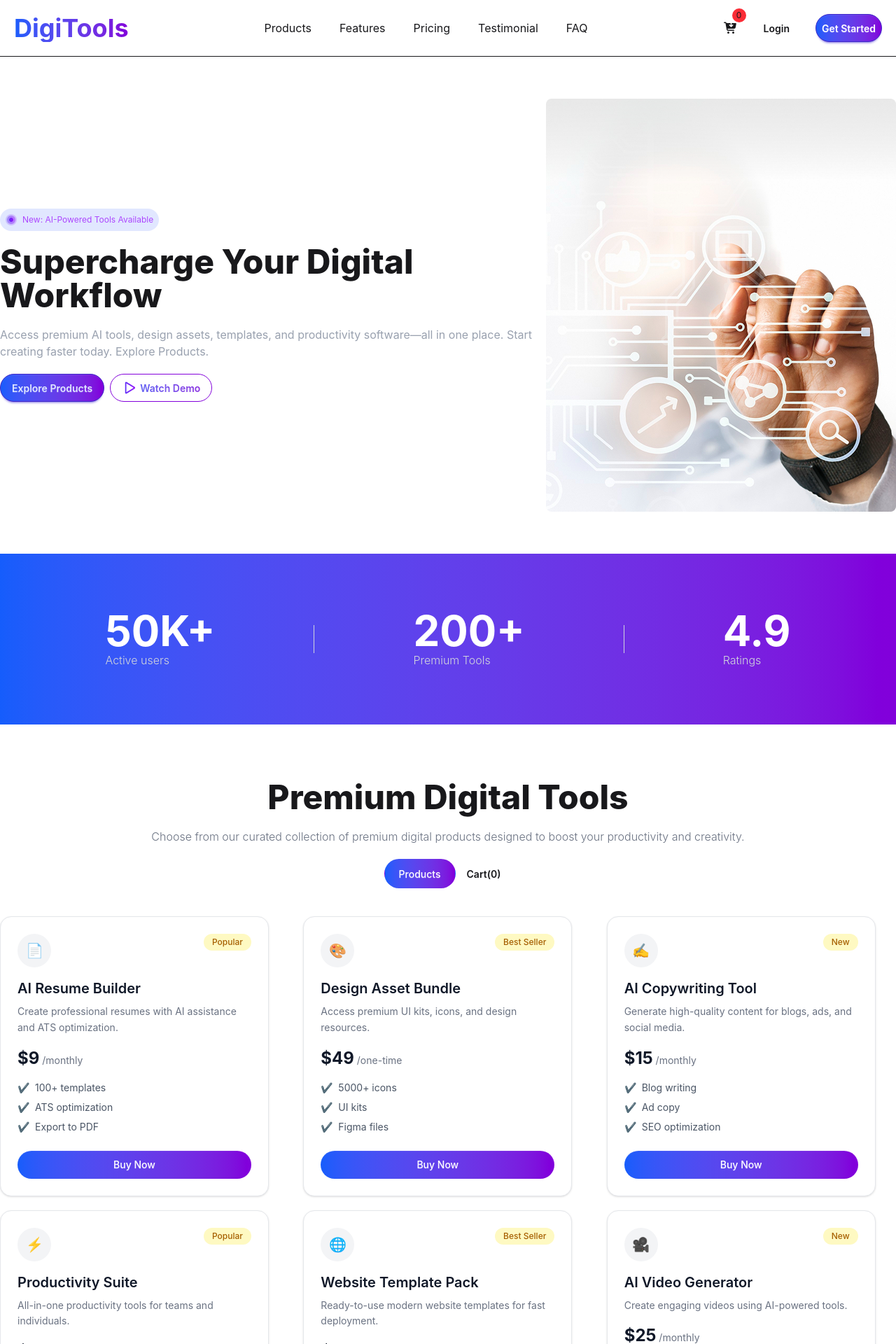
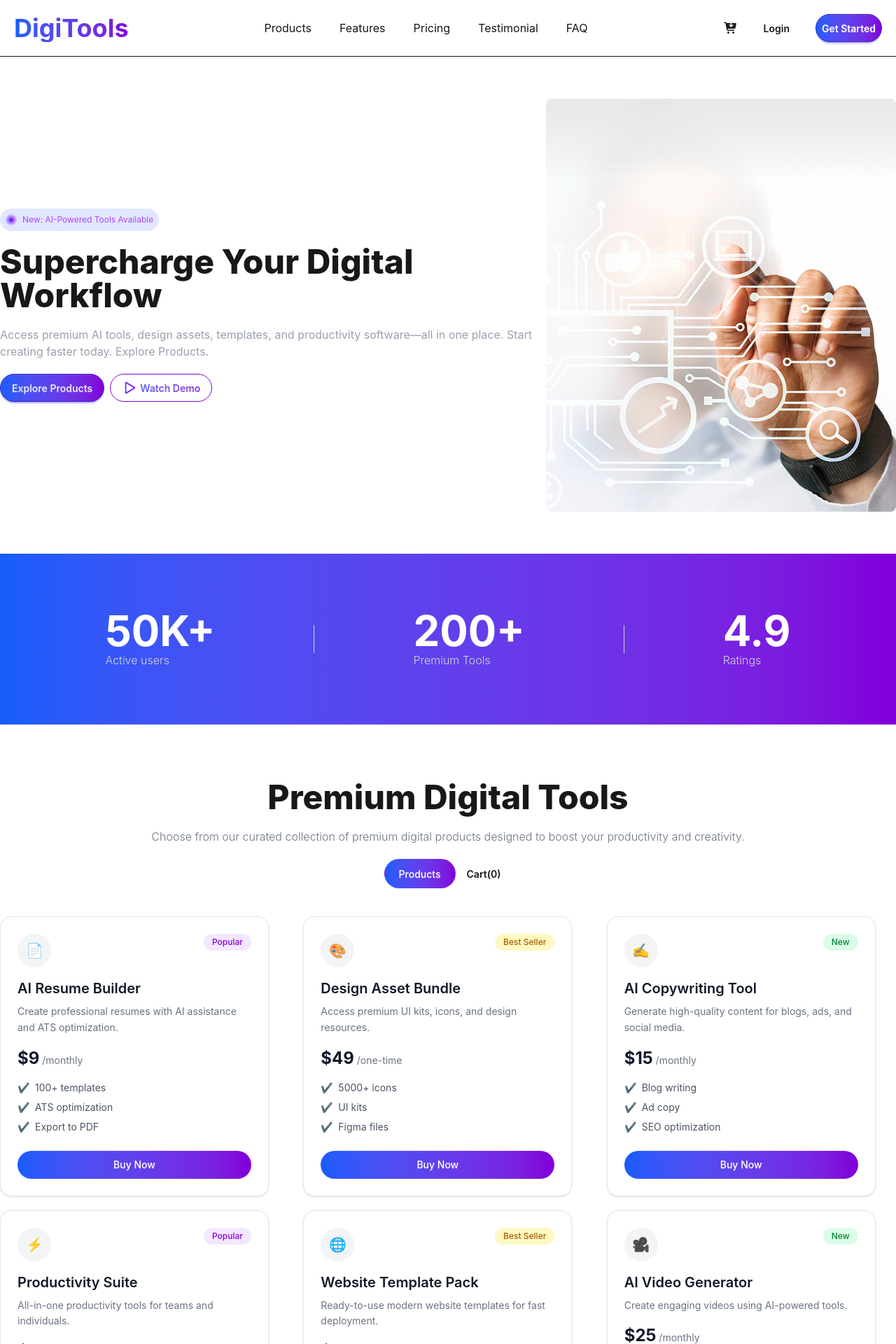
Before and after one commit to khandker-shathil/p-hero-a6, a React (Vite) app: page / in a window 1280 px wide. Shown: the top 1920 px of the page at 70% size. Built offline with nearby package versions, Linux system fonts and the light colour scheme.

Commit message:
Button Colors and Bugs fix

```diff
--- a/src/components/navbar/NavBar.jsx
+++ b/src/components/navbar/NavBar.jsx
@@ -16,7 +16,7 @@ const NavBar = ({addtoCart}) => {
                 </ul>
             </div>
             <div className='flex gap-5'>
-                <button className='relative cursor-pointer'><FontAwesomeIcon icon={faCartArrowDown} /><span className='absolute -top-2 -right-3 bg-red-500 rounded-full text-xs w-5 h-5 flex items-center justify-center'>{addtoCart.length}</span></button>
+                <button className='relative cursor-pointer'><FontAwesomeIcon icon={faCartArrowDown}/> {addtoCart.length > 0 && (<span className='absolute -top-2 -right-3 bg-red-500 rounded-full text-xs w-5 h-5 flex items-center justify-center'>{addtoCart.length}</span>)} </button>
                 <button className='btn btn-ghost rounded-full'>Login</button>
                 <button className='btn btn-primary bg-linear-to-r from-blue-600 to-purple-700 text-white rounded-4xl px-2'>Get Started</button>
             </div>
--- a/src/components/products/Cards.jsx
+++ b/src/components/products/Cards.jsx
@@ -11,13 +11,18 @@ const Cards = ({p2,setaddtoCart, addtoCart}) => {
     }
     return (
             <div key={p2.id} className="max-w-sm w-full rounded-2xl border border-gray-200 p-6 bg-white shadow-sm hover:shadow-md transition">
+                <div className='flex-1'>
                     <div className="flex items-start justify-between mb-4">
                         <div className="w-12 h-12 flex items-center justify-center rounded-full bg-gray-100 text-xl">
                         {p2.icon}
                         </div>
-                    <span className="text-xs font-medium px-3 py-1 rounded-full bg-yellow-100 text-yellow-700">
+                        {
+                            p2.tagType === "best-seller" ? <span className="text-xs font-medium px-3 py-1 rounded-full bg-yellow-100 text-yellow-700">
+                        {p2.tag} </span> : p2.tagType === "popular" ? <span className="text-xs font-medium px-3 py-1 rounded-full bg-purple-100 text-purple-700">
+                        {p2.tag} </span> : <span className="text-xs font-medium px-3 py-1 rounded-full bg-green-100 text-green-700">
                         {p2.tag}
                         </span>
+                        }
                     </div>
                     <h2 className="text-xl font-semibold text-gray-900 mb-2">
                         {p2.name}
@@ -37,6 +42,7 @@ const Cards = ({p2,setaddtoCart, addtoCart}) => {
                         </li>
                         ))}
                     </ul>
+                </div>
                 <button onClick={() => {handleProducts()}}
                 className= {`btn w-full border-none rounded-full text-white font-medium ${btnChoose === true ? "bg-green-400 text-white" : "bg-linear-to-r from-blue-600 to-purple-700" } `} disabled={btnChoose}>
                     {btnChoose ? "✅ Selected":"Buy Now"}
```
Lines whose indentation alone changed are shown as unchanged.
